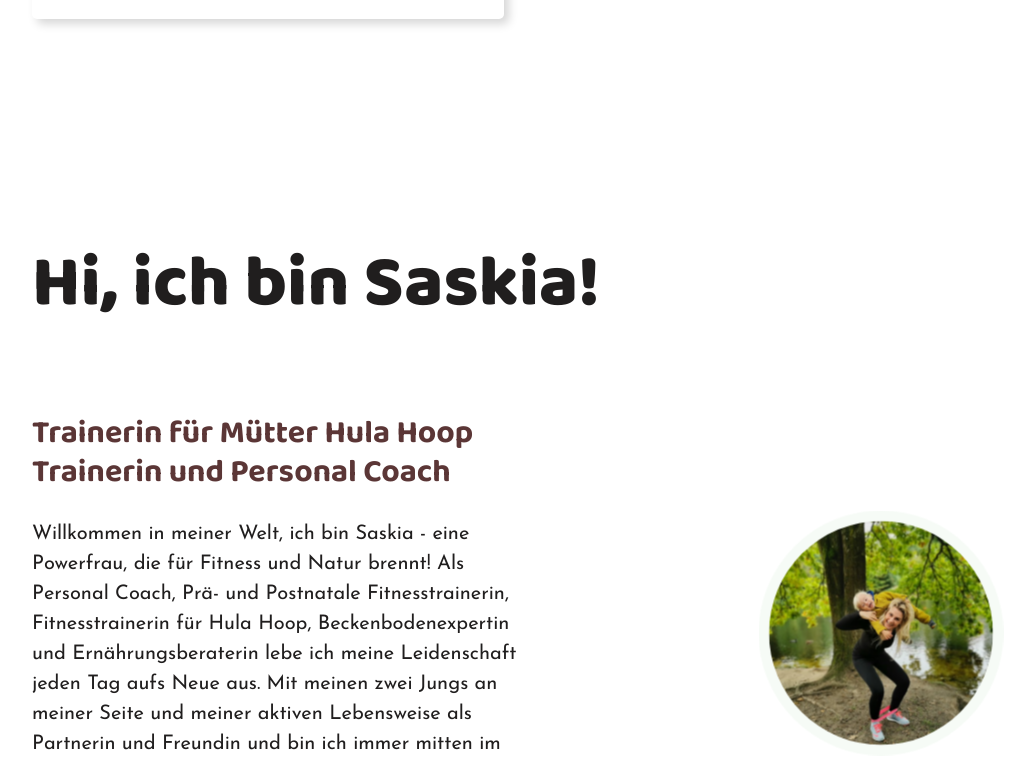
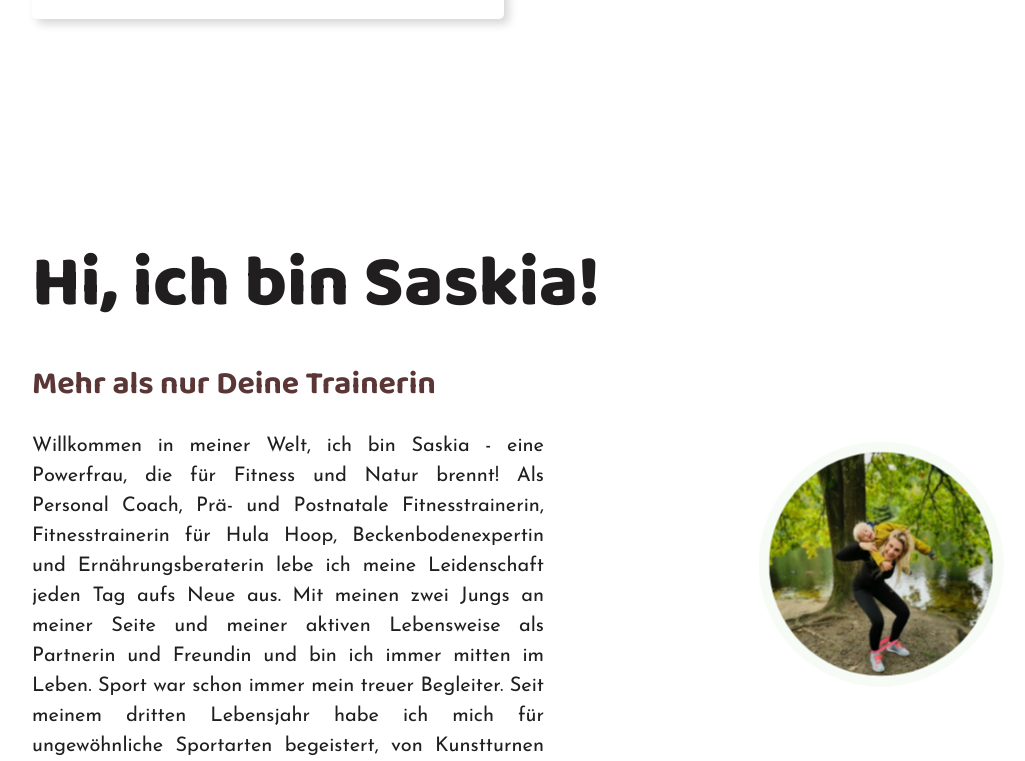
Before and after one commit to the1andonlyDasher/malie-sports, a Next.js app: page / in a window 1280 px wide. Shown: the part 2019-2780 px from the top of the page, without its empty margins (96-1121 px from the left). Built offline with nearby package versions, Linux system fonts and the light colour scheme.

Commit message:
changed text-aling: left to text-align: justify

```diff
--- a/src/pages/events.js
+++ b/src/pages/events.js
@@ -195,6 +195,7 @@ const DetailPersonal = () => {
             image={"/images/events.webp"}
             image2={"/images/P1980976-scaled.webp"}
             image3={"/images/P1990169.webp"}
+            arrow={true}
           ></DetailHero>
         </Section>
       </InView>
--- a/src/pages/index.js
+++ b/src/pages/index.js
@@ -204,7 +204,7 @@ export default function Home() {
               image1={"/images/malie.webp"}
               image2={"/images/saskia2.webp"}
               image3={"/images/saskia3.webp"}
-              alternativeSub="Trainerin für Mütter Hula Hoop Trainerin und Personal Coach"
+              alternativeSub="Mehr als nur Deine Trainerin"
               text="Willkommen in meiner Welt, ich bin Saskia - eine Powerfrau, die für Fitness und Natur brennt! Als
               Personal Coach, Prä- und Postnatale Fitnesstrainerin, Fitnesstrainerin für Hula Hoop,
               Beckenbodenexpertin und Ernährungsberaterin lebe ich meine Leidenschaft jeden Tag aufs Neue
--- a/src/pages/personalTraining.js
+++ b/src/pages/personalTraining.js
@@ -202,6 +202,7 @@ const DetailPersonal = () => {
             image={"/images/personal.webp"}
             image2={"/images/P1980899.webp"}
             image3={"/images/P19900134.webp"}
+            arrow={true}
           ></DetailHero>
         </Section>
       </InView>
--- a/src/styles/scss/_basic.scss
+++ b/src/styles/scss/_basic.scss
@@ -120,13 +120,13 @@ h4,
 h5,
 p,
 .sub {
-  text-align: left;
+  text-align: justify;
   margin: 0.25rem auto;
   width: 100%;
   @include mq(large){
     margin: var(--space-s) auto var(--space-s) 0;
     width: 100%;
-    text-align: left;
+    text-align: justify;
   }
 }
 
--- a/src/styles/scss/partials/_about.scss
+++ b/src/styles/scss/partials/_about.scss
@@ -65,9 +65,6 @@
     }
   }
 
-  #about .lr__wrapper {
-    margin: var(--space-l) 0;
-  }
 
   .image__hero {
     .photo_large {
--- a/src/styles/style.css
+++ b/src/styles/style.css
@@ -554,7 +554,7 @@ h4,
 h5,
 p,
 .sub {
-  text-align: left;
+  text-align: justify;
   margin: 0.25rem auto;
   width: 100%;
 }
@@ -568,7 +568,7 @@ p,
   .sub {
     margin: var(--space-s) auto var(--space-s) 0;
     width: 100%;
-    text-align: left;
+    text-align: justify;
   }
 }
 
@@ -2699,10 +2699,6 @@ ul.transition li {
   #about .photo {
     width: 350px;
   }
-}
-
-#about .lr__wrapper {
-  margin: var(--space-l) 0;
 }
 
 .image__hero .photo_large {
```
Also changed, not shown: 2 other files (tests, documents, lock files or other folders).
